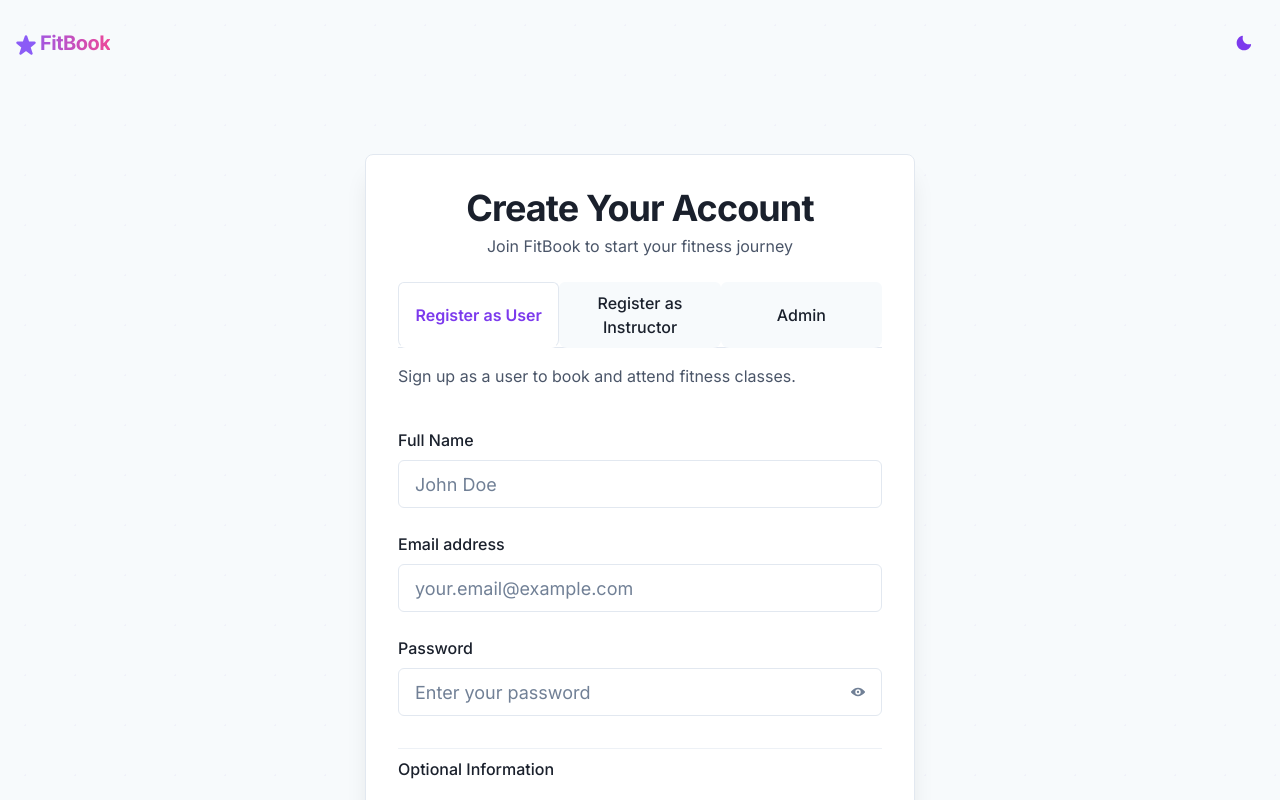
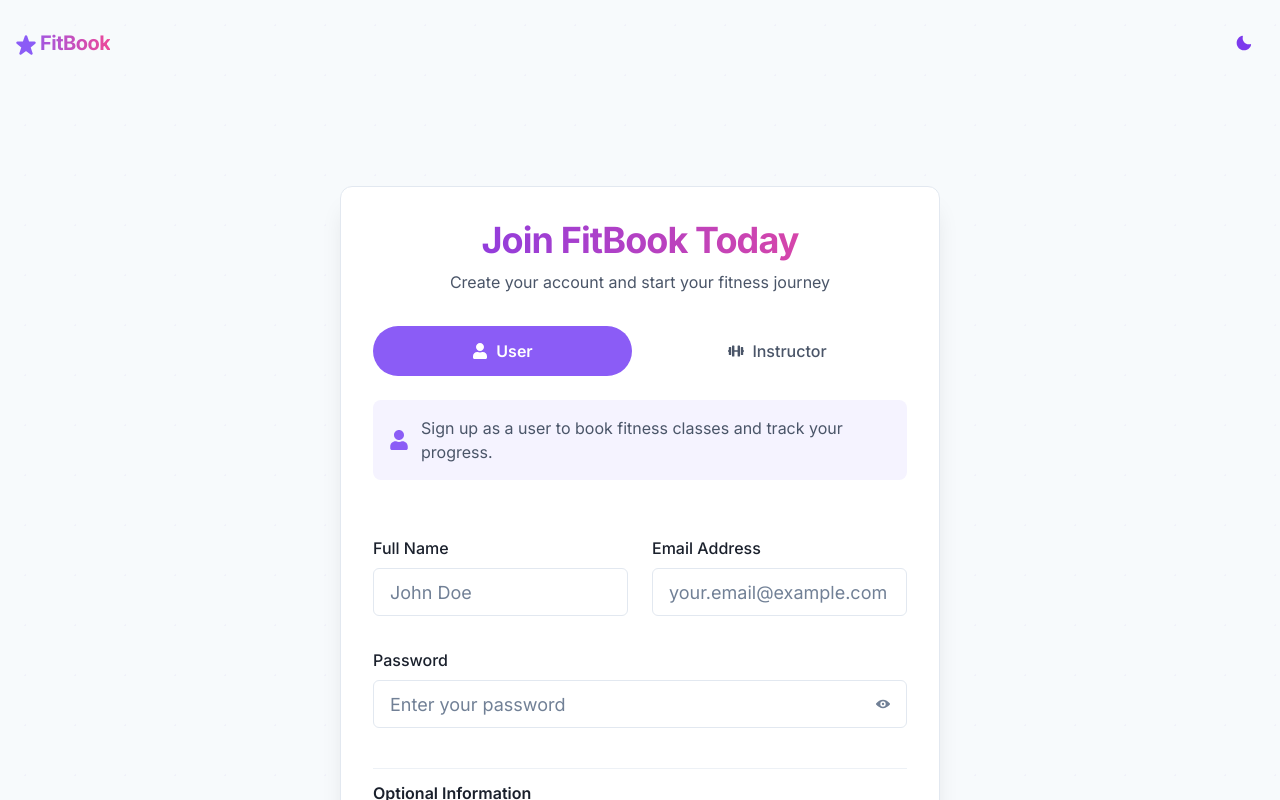
Before and after one commit to AntonyFrancis-Aubergine/AI-generated-system, a React (Vite) app in the folder frontend/: page /register in a window 1280 px wide. Built offline with nearby package versions, Linux system fonts and the light colour scheme; no server answers.

Commit message:
FE- removed admin registration

```diff
--- a/frontend/src/pages/auth/Register.tsx
+++ b/frontend/src/pages/auth/Register.tsx
@@ -27,15 +27,24 @@ import {
   VStack,
   HStack,
   Divider,
-  InputLeftAddon,
+  Icon,
+  Flex,
+  Container,
 } from "@chakra-ui/react";
-import { ViewIcon, ViewOffIcon, LockIcon } from "@chakra-ui/icons";
+import { ViewIcon, ViewOffIcon } from "@chakra-ui/icons";
 import { useForm } from "react-hook-form";
 import { z } from "zod";
 import { zodResolver } from "@hookform/resolvers/zod";
 import { useAuth } from "../../context/AuthContext";
-import { RegisterRequest } from "../../types";
+import { RegisterRequest, UserRole } from "../../types";
 import { motion } from "framer-motion";
+import {
+  FaUser,
+  FaDumbbell,
+  FaMobileAlt,
+  FaHome,
+  FaBirthdayCake,
+} from "react-icons/fa";
 
 // Framer motion variants
 const containerVariants = {
@@ -61,6 +70,7 @@ const itemVariants = {
 // Create motion components
 const MotionBox = motion(Box);
 const MotionVStack = motion(VStack);
+const MotionFlex = motion(Flex);
 
 // Register form validation schema
 const registerSchema = z.object({
@@ -75,11 +85,10 @@ const registerSchema = z.object({
       /[^a-zA-Z0-9]/,
       "Password must contain at least one special character"
     ),
-  role: z.enum(["USER", "INSTRUCTOR", "ADMIN"]),
+  role: z.enum(["USER", "INSTRUCTOR"]),
   mobile: z.string().optional(),
   address: z.string().optional(),
   dob: z.string().optional(),
-  adminCode: z.string().optional(),
 });
 
 type RegisterFormData = z.infer<typeof registerSchema>;
@@ -88,7 +97,6 @@ const Register = () => {
   const [showPassword, setShowPassword] = useState(false);
   const [error, setError] = useState<string | null>(null);
   const [isLoading, setIsLoading] = useState(false);
-  const [showAdminCode, setShowAdminCode] = useState(false);
   const { register: registerUser } = useAuth();
   const navigate = useNavigate();
 
@@ -102,7 +110,8 @@ const Register = () => {
   const selectedTabBg = useColorModeValue("white", "gray.800");
   const tabBorderColor = useColorModeValue("gray.200", "gray.600");
   const dividerColor = useColorModeValue("gray.200", "gray.700");
-  const adminBg = useColorModeValue("red.50", "red.900");
+  const iconBg = useColorModeValue("purple.50", "purple.900");
+  const iconColor = useColorModeValue("purple.500", "purple.300");
   const buttonBgGradient = "linear(to-r, purple.600, pink.500)";
   const buttonHoverBgGradient = "linear(to-r, purple.700, pink.600)";
 
@@ -121,11 +130,10 @@ const Register = () => {
 
   const selectedRole = watch("role");
 
-  // Show the admin code input when the role is ADMIN (optional now)
+  // Handle tab change to update role
   const handleTabChange = (index: number) => {
-    const role = index === 0 ? "USER" : index === 1 ? "INSTRUCTOR" : "ADMIN";
+    const role = index === 0 ? "USER" : "INSTRUCTOR";
     setValue("role", role);
-    setShowAdminCode(role === "ADMIN");
   };
 
   const onSubmit = async (data: RegisterFormData) => {
@@ -137,17 +145,13 @@ const Register = () => {
 
       // Redirect based on user role
       switch (data.role) {
-        case "ADMIN":
-          navigate("/admin/dashboard");
-          break;
         case "INSTRUCTOR":
           navigate("/instructor/dashboard");
           break;
         case "USER":
+        default:
           navigate("/user/dashboard");
           break;
-        default:
-          navigate("/dashboard");
       }
     } catch (err) {
       const errorMessage =
@@ -159,39 +163,46 @@ const Register = () => {
   };
 
   return (
+    <Container maxW="container.md" py={8}>
       <MotionBox
         initial="hidden"
         animate="visible"
         variants={containerVariants}
         w="100%"
         mx="auto"
-      maxW="550px"
+        maxW="600px"
       >
         <form onSubmit={handleSubmit(onSubmit)}>
           <MotionBox
             variants={itemVariants}
             p={8}
             borderWidth="1px"
-          borderRadius="lg"
+            borderRadius="xl"
             borderColor={borderColor}
             boxShadow="xl"
             bg={cardBg}
             transition="all 0.3s ease"
             _hover={{ boxShadow: "2xl", transform: "translateY(-5px)" }}
           >
-          <MotionVStack spacing={6} variants={containerVariants}>
-            <MotionBox variants={itemVariants} textAlign="center" width="100%">
+            <MotionVStack spacing={8} variants={containerVariants}>
+              <MotionBox
+                variants={itemVariants}
+                textAlign="center"
+                width="100%"
+              >
                 <Heading
                   as="h1"
                   size="xl"
                   color={headingColor}
                   letterSpacing="tight"
-                mb={1}
+                  mb={2}
+                  bgGradient="linear(to-r, purple.600, pink.500)"
+                  bgClip="text"
                 >
-                Create Your Account
+                  Join FitBook Today
                 </Heading>
                 <Text fontSize="md" color={textColor}>
-                Join FitBook to start your fitness journey
+                  Create your account and start your fitness journey
                 </Text>
               </MotionBox>
 
@@ -200,78 +211,83 @@ const Register = () => {
                   isFitted
                   colorScheme="purple"
                   onChange={handleTabChange}
-                variant="enclosed"
+                  variant="soft-rounded"
                   borderColor={tabBorderColor}
                 >
-                <TabList mb={4}>
+                  <TabList mb={6} gap={4}>
                     <Tab
                       _selected={{
-                      color: "purple.600",
-                      bg: selectedTabBg,
-                      borderColor: tabBorderColor,
-                      borderBottomColor: selectedTabBg,
+                        color: "white",
+                        bg: "purple.500",
                         fontWeight: "semibold",
                       }}
-                    bg={tabBg}
-                    borderBottomWidth="1px"
+                      borderRadius="full"
+                      px={8}
+                      py={3}
                       transition="all 0.2s"
+                      fontSize="md"
+                      fontWeight="medium"
                     >
-                    Register as User
+                      <Icon as={FaUser} mr={2} />
+                      User
                     </Tab>
                     <Tab
                       _selected={{
-                      color: "purple.600",
-                      bg: selectedTabBg,
-                      borderColor: tabBorderColor,
-                      borderBottomColor: selectedTabBg,
+                        color: "white",
+                        bg: "purple.500",
                         fontWeight: "semibold",
                       }}
-                    bg={tabBg}
-                    borderBottomWidth="1px"
+                      borderRadius="full"
+                      px={8}
+                      py={3}
                       transition="all 0.2s"
+                      fontSize="md"
+                      fontWeight="medium"
                     >
-                    Register as Instructor
-                  </Tab>
-                  <Tab
-                    _selected={{
-                      color: "red.600",
-                      bg: selectedTabBg,
-                      borderColor: tabBorderColor,
-                      borderBottomColor: selectedTabBg,
-                      fontWeight: "semibold",
-                    }}
-                    bg={tabBg}
-                    borderBottomWidth="1px"
-                    transition="all 0.2s"
-                  >
-                    Admin
+                      <Icon as={FaDumbbell} mr={2} />
+                      Instructor
                     </Tab>
                   </TabList>
                   <TabPanels>
                     <TabPanel p={0}>
-                    <Text fontSize="md" mb={4} color={textColor}>
-                      Sign up as a user to book and attend fitness classes.
+                      <Flex
+                        p={4}
+                        borderRadius="lg"
+                        bg={iconBg}
+                        mb={6}
+                        alignItems="center"
+                      >
+                        <Icon
+                          as={FaUser}
+                          boxSize={5}
+                          color={iconColor}
+                          mr={3}
+                        />
+                        <Text fontSize="md" color={textColor}>
+                          Sign up as a user to book fitness classes and track
+                          your progress.
                         </Text>
+                      </Flex>
                     </TabPanel>
                     <TabPanel p={0}>
-                    <Text fontSize="md" mb={4} color={textColor}>
-                      Sign up as an instructor to manage and teach fitness
+                      <Flex
+                        p={4}
+                        borderRadius="lg"
+                        bg={iconBg}
+                        mb={6}
+                        alignItems="center"
+                      >
+                        <Icon
+                          as={FaDumbbell}
+                          boxSize={5}
+                          color={iconColor}
+                          mr={3}
+                        />
+                        <Text fontSize="md" color={textColor}>
+                          Sign up as an instructor to create and manage fitness
                           classes.
                         </Text>
-                  </TabPanel>
-                  <TabPanel p={0}>
-                    <Box p={3} borderRadius="md" bg={adminBg} mb={4}>
-                      <HStack spacing={2} mb={1}>
-                        <LockIcon color="red.500" />
-                        <Text fontWeight="medium" color="red.500">
-                          Admin Registration
-                        </Text>
-                      </HStack>
-                      <Text fontSize="sm" color={textColor}>
-                        Admin registration is now simplified. You can register
-                        as an admin without an authorization code.
-                      </Text>
-                    </Box>
+                      </Flex>
                     </TabPanel>
                   </TabPanels>
                 </Tabs>
@@ -286,8 +302,13 @@ const Register = () => {
                 </MotionBox>
               )}
 
-            <MotionBox variants={itemVariants} width="100%">
-              <FormControl isInvalid={!!errors.name}>
+              <MotionFlex
+                variants={itemVariants}
+                width="100%"
+                direction={{ base: "column", md: "row" }}
+                gap={6}
+              >
+                <FormControl isInvalid={!!errors.name} flex="1">
                   <FormLabel fontWeight="medium">Full Name</FormLabel>
                   <Input
                     placeholder="John Doe"
@@ -300,11 +321,9 @@ const Register = () => {
                     <FormErrorMessage>{errors.name.message}</FormErrorMessage>
                   )}
                 </FormControl>
-            </MotionBox>
 
-            <MotionBox variants={itemVariants} width="100%">
-              <FormControl isInvalid={!!errors.email}>
-                <FormLabel fontWeight="medium">Email address</FormLabel>
+                <FormControl isInvalid={!!errors.email} flex="1">
+                  <FormLabel fontWeight="medium">Email Address</FormLabel>
                   <Input
                     type="email"
                     placeholder="your.email@example.com"
@@ -317,7 +336,7 @@ const Register = () => {
                     <FormErrorMessage>{errors.email.message}</FormErrorMessage>
                   )}
                 </FormControl>
-            </MotionBox>
+              </MotionFlex>
 
               <MotionBox variants={itemVariants} width="100%">
                 <FormControl isInvalid={!!errors.password}>
@@ -345,35 +364,12 @@ const Register = () => {
                     </InputRightElement>
                   </InputGroup>
                   {errors.password && (
-                  <FormErrorMessage>{errors.password.message}</FormErrorMessage>
-                )}
-              </FormControl>
-            </MotionBox>
-
-            {showAdminCode && (
-              <MotionBox variants={itemVariants} width="100%">
-                <FormControl isInvalid={!!errors.adminCode}>
-                  <FormLabel fontWeight="medium">
-                    Admin Authorization Code (Optional)
-                  </FormLabel>
-                  <InputGroup size="lg">
-                    <InputLeftAddon children={<LockIcon color="red.500" />} />
-                    <Input
-                      type="password"
-                      placeholder="Enter admin authorization code (optional)"
-                      focusBorderColor="red.400"
-                      borderRadius="md"
-                      {...register("adminCode")}
-                    />
-                  </InputGroup>
-                  {errors.adminCode && (
                     <FormErrorMessage>
-                      {errors.adminCode.message}
+                      {errors.password.message}
                     </FormErrorMessage>
                   )}
                 </FormControl>
               </MotionBox>
-            )}
 
               <Box display="none">
                 <RadioGroup value={selectedRole}>
@@ -383,22 +379,29 @@ const Register = () => {
                   <Radio value="INSTRUCTOR" {...register("role")}>
                     Instructor
                   </Radio>
-                <Radio value="ADMIN" {...register("role")}>
-                  Admin
-                </Radio>
                 </RadioGroup>
               </Box>
 
               <MotionBox variants={itemVariants} width="100%">
                 <Divider my={2} borderColor={dividerColor} />
-              <Text fontWeight="medium" mb={3} mt={1} color={headingColor}>
+                <Text fontWeight="semibold" mb={3} mt={3} color={headingColor}>
                   Optional Information
                 </Text>
               </MotionBox>
 
-            <MotionBox variants={itemVariants} width="100%">
-              <FormControl isInvalid={!!errors.mobile}>
-                <FormLabel fontWeight="medium">Mobile Number</FormLabel>
+              <MotionFlex
+                variants={itemVariants}
+                width="100%"
+                direction={{ base: "column", md: "row" }}
+                gap={6}
+              >
+                <FormControl isInvalid={!!errors.mobile} flex="1">
+                  <FormLabel fontWeight="medium">
+                    <Flex align="center">
+                      <Icon as={FaMobileAlt} mr={2} color={iconColor} />
+                      Mobile Number
+                    </Flex>
+                  </FormLabel>
                   <Input
                     placeholder="Your mobile number"
                     size="lg"
@@ -410,27 +413,14 @@ const Register = () => {
                     <FormErrorMessage>{errors.mobile.message}</FormErrorMessage>
                   )}
                 </FormControl>
-            </MotionBox>
 
-            <MotionBox variants={itemVariants} width="100%">
-              <FormControl isInvalid={!!errors.address}>
-                <FormLabel fontWeight="medium">Address</FormLabel>
-                <Input
-                  placeholder="Your address"
-                  size="lg"
-                  borderRadius="md"
-                  focusBorderColor="purple.400"
-                  {...register("address")}
-                />
-                {errors.address && (
-                  <FormErrorMessage>{errors.address.message}</FormErrorMessage>
-                )}
-              </FormControl>
-            </MotionBox>
-
-            <MotionBox variants={itemVariants} width="100%">
-              <FormControl isInvalid={!!errors.dob}>
-                <FormLabel fontWeight="medium">Date of Birth</FormLabel>
+                <FormControl isInvalid={!!errors.dob} flex="1">
+                  <FormLabel fontWeight="medium">
+                    <Flex align="center">
+                      <Icon as={FaBirthdayCake} mr={2} color={iconColor} />
+                      Date of Birth
+                    </Flex>
+                  </FormLabel>
                   <Input
                     type="date"
                     size="lg"
@@ -442,6 +432,29 @@ const Register = () => {
                     <FormErrorMessage>{errors.dob.message}</FormErrorMessage>
                   )}
                 </FormControl>
+              </MotionFlex>
+
+              <MotionBox variants={itemVariants} width="100%">
+                <FormControl isInvalid={!!errors.address}>
+                  <FormLabel fontWeight="medium">
+                    <Flex align="center">
+                      <Icon as={FaHome} mr={2} color={iconColor} />
+                      Address
+                    </Flex>
+                  </FormLabel>
+                  <Input
+                    placeholder="Your address"
+                    size="lg"
+                    borderRadius="md"
+                    focusBorderColor="purple.400"
+                    {...register("address")}
+                  />
+                  {errors.address && (
+                    <FormErrorMessage>
+                      {errors.address.message}
+                    </FormErrorMessage>
+                  )}
+                </FormControl>
               </MotionBox>
 
               <MotionBox variants={itemVariants} width="100%" mt={2}>
@@ -450,35 +463,32 @@ const Register = () => {
                   w="100%"
                   size="lg"
                   isLoading={isLoading}
-                bgGradient={
-                  selectedRole === "ADMIN"
-                    ? "linear(to-r, red.600, red.500)"
-                    : buttonBgGradient
-                }
+                  bgGradient={buttonBgGradient}
                   color="white"
                   _hover={{
-                  bgGradient:
-                    selectedRole === "ADMIN"
-                      ? "linear(to-r, red.700, red.600)"
-                      : buttonHoverBgGradient,
+                    bgGradient: buttonHoverBgGradient,
                     transform: "translateY(-2px)",
                     boxShadow: "lg",
                   }}
                   _active={{
-                  bgGradient:
-                    selectedRole === "ADMIN"
-                      ? "linear(to-r, red.700, red.600)"
-                      : buttonHoverBgGradient,
+                    bgGradient: buttonHoverBgGradient,
                     transform: "translateY(0)",
                   }}
                   boxShadow="md"
                   transition="all 0.3s ease"
+                  height="60px"
+                  fontSize="lg"
+                  borderRadius="xl"
                 >
-                Sign Up
+                  Create Account
                 </Button>
               </MotionBox>
 
-            <MotionBox variants={itemVariants} width="100%" textAlign="center">
+              <MotionBox
+                variants={itemVariants}
+                width="100%"
+                textAlign="center"
+              >
                 <Text color={textColor}>
                   Already have an account?{" "}
                   <Link
@@ -499,6 +509,7 @@ const Register = () => {
           </MotionBox>
         </form>
       </MotionBox>
+    </Container>
   );
 };
 
--- a/frontend/src/pages/user/Dashboard.tsx
+++ b/frontend/src/pages/user/Dashboard.tsx
@@ -126,15 +126,15 @@ const UserDashboard = () => {
         setCompletedClasses(completed);
 
         // Calculate simple fitness score based on activity (just a demo calculation)
-        const score = Math.min(100, 50 + completed * 5);
-        setFitnessScore(score);
+        // const score = Math.min(100, 50 + completed * 5);
+        setFitnessScore(0);
       }
     } catch (error) {
       console.error("Error fetching user stats:", error);
       // Set default values
       setUpcomingClasses(0);
       setCompletedClasses(0);
-      setFitnessScore(50);
+      setFitnessScore(0);
     } finally {
       setIsStatsLoading(false);
     }
```
Lines whose indentation alone changed are shown as unchanged.
